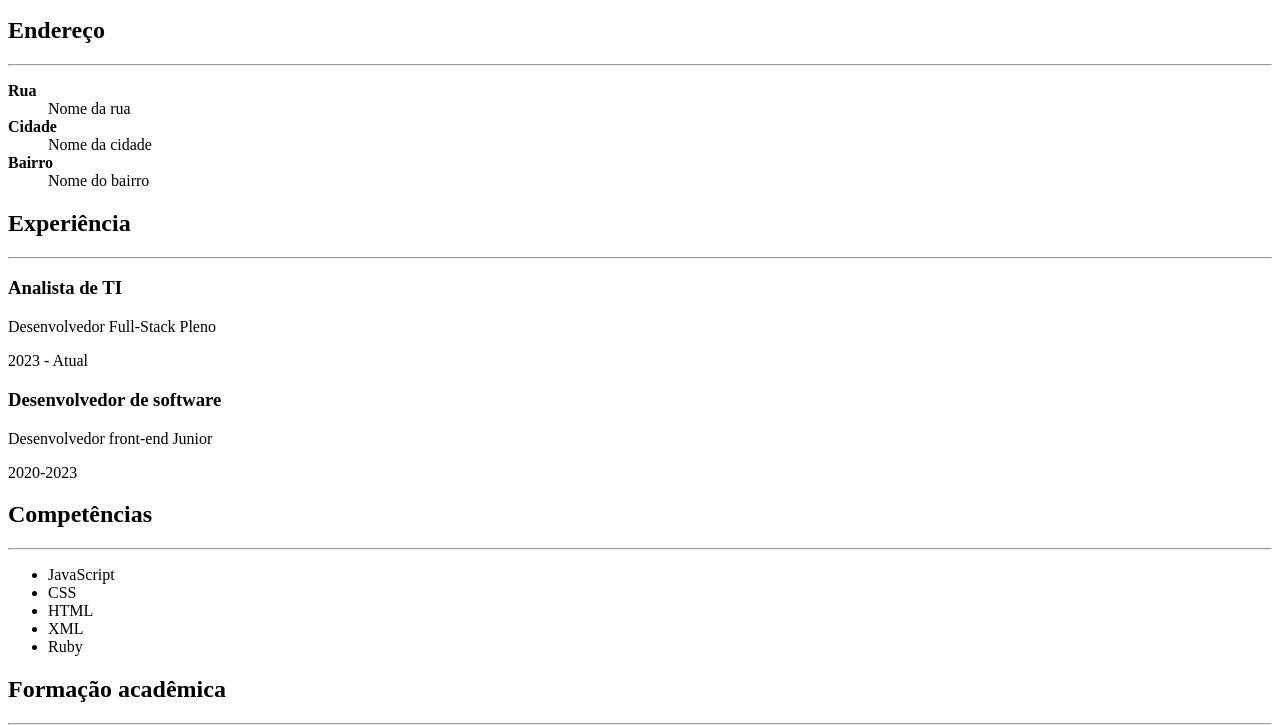
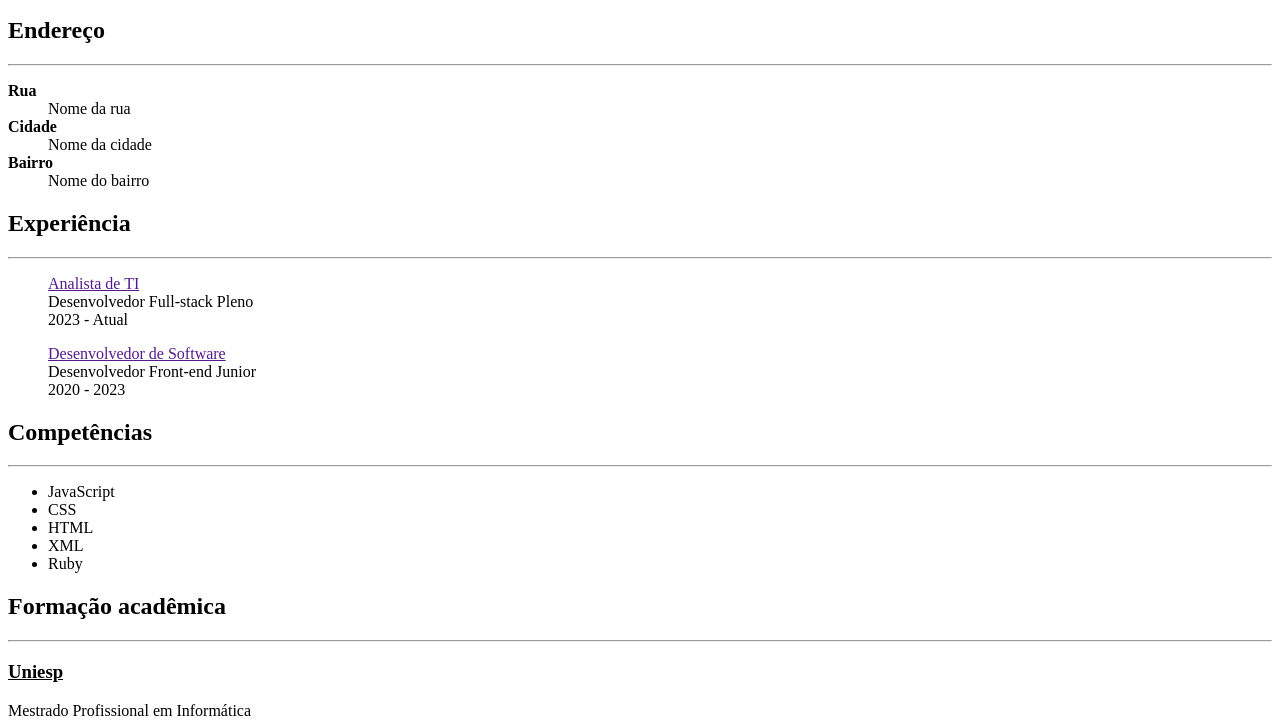
Before and after one commit to carolmarques09/frontend2, a plain HTML site: page index.html in a window 1280 px wide. Shown: the part 277-1002 px from the top of the page. Drawn offline with Linux system fonts and the light colour scheme.

Commit message:
Add files via upload

```diff
--- a/index.html
+++ b/index.html
@@ -10,7 +10,7 @@
     <h3><strong>Nascimento:</strong>01/01/1970</h3>
     <h3><strong>Email:</strong>nome@email.com</h3>
     <h3><strong>Telefone:</strong>(83)99999-9999</h3>
-    <img src="nozomi tojo.jfif">
+    <img src="nozomi tojo.jfif" width="200">
     <p>Lorem ipsum dolor sit amet, consectetur adipiscing elit, sed do eiusmod tempor incididunt ut labore et dolore magna aliqua. Ut enim ad minim veniam, quis nostrud exercitation ullamco laboris nisi ut aliquip ex ea commodo consequat.</p>
     <h2>Endereço</h2>
     <hr>
@@ -24,12 +24,16 @@
     </dl>
     <h2>Experiência</h2>
     <hr>
-    <h3>Analista de TI</h3>
-    <p>Desenvolvedor Full-Stack Pleno</p>
-    <p>2023 - Atual</p>
-    <h3>Desenvolvedor de software</h3>
-    <p>Desenvolvedor front-end Junior</p>
-    <p>2020-2023</p>
+    <dl>
+        <dd><a href="">Analista de TI</a></dd>
+        <dd>Desenvolvedor Full-stack Pleno</dd>
+        <dd>2023 - Atual</dd>
+    </dl>
+    <dl>
+        <dd><a href="">Desenvolvedor de Software</a></dd>
+        <dd>Desenvolvedor Front-end Junior</dd>
+        <dd>2020 - 2023</dd>
+    </dl>
     <h2>Competências</h2>
     <hr>
     <ul>
```
